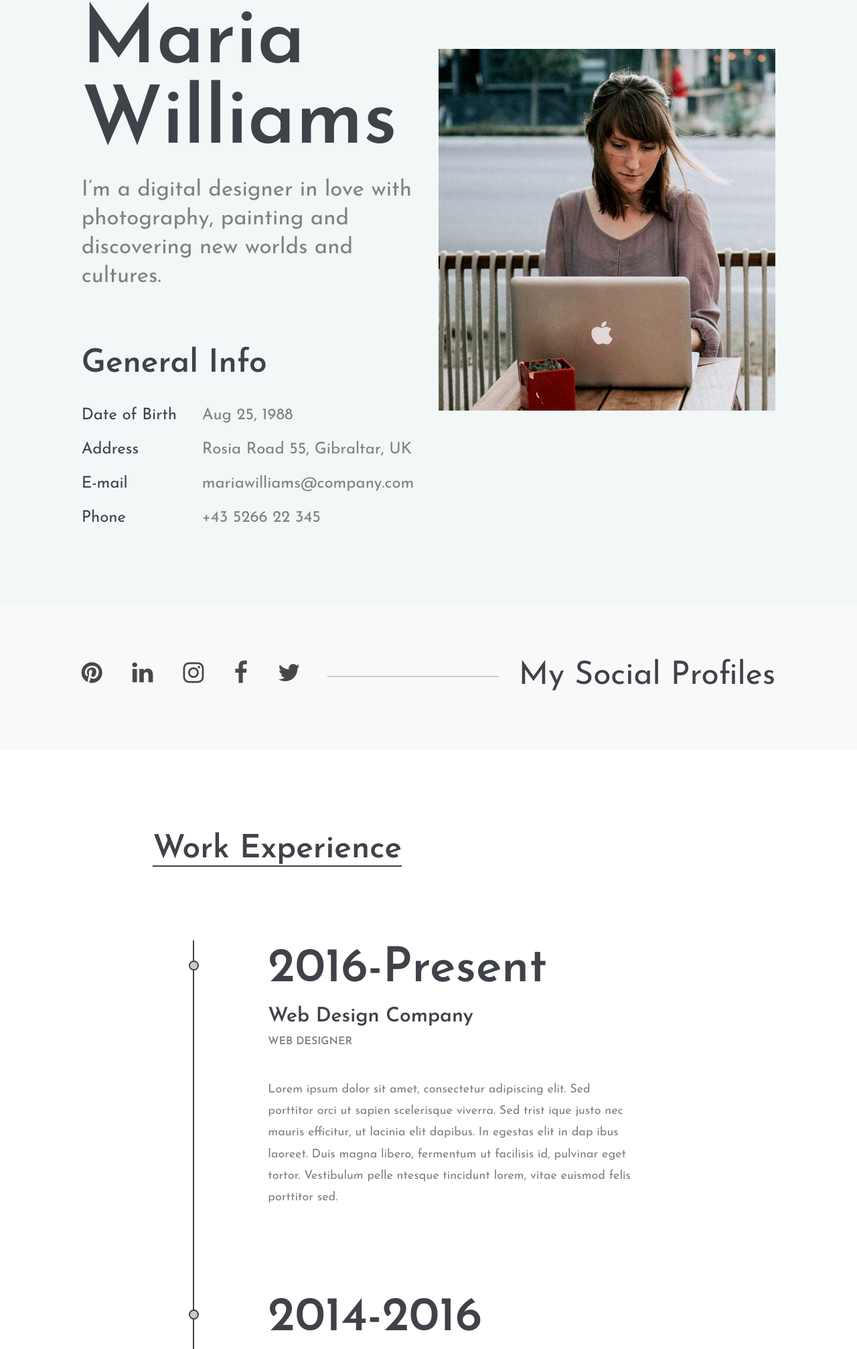
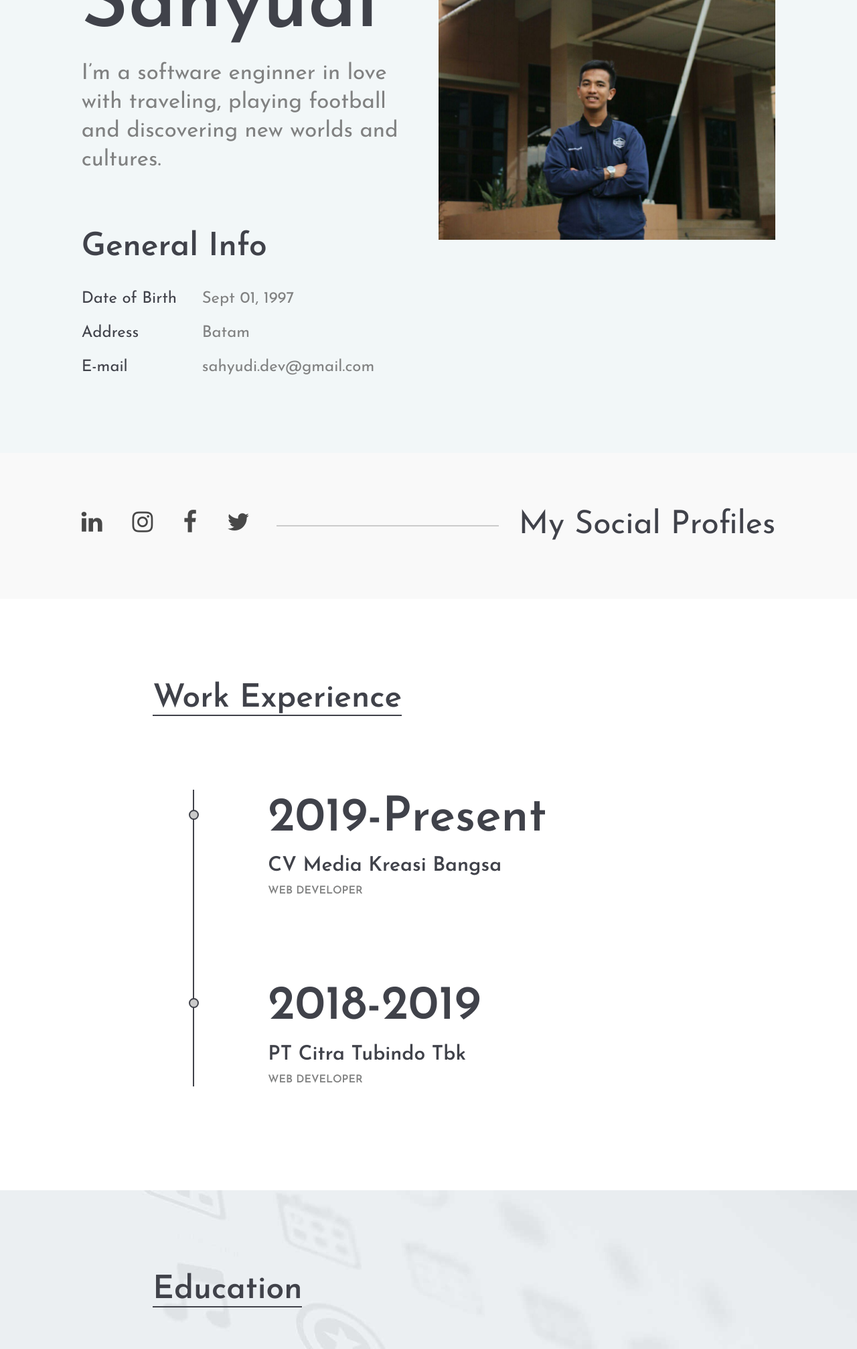
Before and after one commit to sahyudi/sahyudi.github.io, a plain HTML site: page index.html in a window 1280 px wide. Shown: the part 296-2310 px from the top of the page at 67% size. Drawn offline with nearby package versions, Linux system fonts and the light colour scheme.

Commit message:
ganti profile

```diff
--- a/index.html
+++ b/index.html
@@ -2,7 +2,7 @@
 <html lang="en">
 
 <head>
-	<title>Civic - CV Resume</title>
+	<title>Sahyudi - CV Resume</title>
 	<meta charset="UTF-8">
 	<meta name="description" content="Civic - CV Resume">
 	<meta name="keywords" content="resume, civic, onepage, creative, html">
@@ -36,7 +36,9 @@
 	</div>
 
 	<!-- Header section start -->
-	<header class="header-section">
+
+
+	<!-- <header class="header-section">
 		<div class="container-fluid">
 			<div class="row">
 				<div class="col-md-4">
@@ -51,7 +53,9 @@
 				</div>
 			</div>
 		</div>
-	</header>
+	</header> -->
+
+
 	<!-- Header section end -->
 
 	<!-- Hero section start -->
@@ -62,23 +66,24 @@
 					<div class="row">
 						<div class="col-lg-6">
 							<div class="hero-text">
-								<h2>Maria Williams</h2>
-								<p>I’m a digital designer in love with photography, painting and discovering new worlds
-									and cultures.</p>
+								<h2>Muhamad Sahyudi</h2>
+								<p>I’m a software enginner in love with traveling, playing football and discovering new
+									worlds and
+									cultures.</p>
 							</div>
 							<div class="hero-info">
 								<h2>General Info</h2>
 								<ul>
-									<li><span>Date of Birth</span>Aug 25, 1988</li>
-									<li><span>Address</span>Rosia Road 55, Gibraltar, UK</li>
-									<li><span>E-mail</span>mariawilliams@company.com</li>
-									<li><span>Phone </span>+43 5266 22 345</li>
+									<li><span>Date of Birth</span>Sept 01, 1997</li>
+									<li><span>Address</span>Batam</li>
+									<li><span>E-mail</span>sahyudi.dev@gmail.com</li>
+									<!-- <li><span>Phone </span>+43 5266 22 345</li> -->
 								</ul>
 							</div>
 						</div>
 						<div class="col-lg-6">
 							<figure class="hero-image">
-								<img src="img/hero.jpg" alt="5">
+								<img src="img/sahyudi.jpg" alt="5">
 							</figure>
 						</div>
 					</div>
@@ -95,11 +100,11 @@
 				<div class="col-xl-10 offset-xl-1">
 					<div class="social-link-warp">
 						<div class="social-links">
-							<a href=""><i class="fa fa-pinterest"></i></a>
-							<a href=""><i class="fa fa-linkedin"></i></a>
-							<a href=""><i class="fa fa-instagram"></i></a>
-							<a href=""><i class="fa fa-facebook"></i></a>
-							<a href=""><i class="fa fa-twitter"></i></a>
+							<!-- <i href=""><i class="fa fa-pinterest"></i></a> -->
+							<a href="https://www.linkedin.com/in/muhamad-sahyudi"><i class="fa fa-linkedin"></i></a>
+							<a href="https://www.instagram.com/mhmd_sahyudi/"><i class="fa fa-instagram"></i></a>
+							<a href="https://www.facebook.com/muhamad.sahyudi01"><i class="fa fa-facebook"></i></a>
+							<a href="https://twitter.com/muhamad_sahyudi?s=09"><i class="fa fa-twitter"></i></a>
 						</div>
 						<h2 class="hidden-md hidden-sm">My Social Profiles</h2>
 					</div>
@@ -119,23 +124,23 @@
 					</div>
 					<ul class="resume-list">
 						<li>
-							<h2>2016-Present</h2>
-							<h3>Web Design Company</h3>
-							<h4>Web Designer</h4>
-							<p>Lorem ipsum dolor sit amet, consectetur adipiscing elit. Sed porttitor orci ut sapien
+							<h2>2019-Present</h2>
+							<h3>CV Media Kreasi Bangsa </h3>
+							<h4>Web Developer</h4>
+							<!-- <p>Lorem ipsum dolor sit amet, consectetur adipiscing elit. Sed porttitor orci ut sapien
 								scelerisque viverra. Sed trist ique justo nec mauris efficitur, ut lacinia elit dapibus.
 								In egestas elit in dap ibus laoreet. Duis magna libero, fermentum ut facilisis id,
 								pulvinar eget tortor. Vestibulum pelle ntesque tincidunt lorem, vitae euismod felis
-								porttitor sed. </p>
+								porttitor sed. </p> -->
 						</li>
 						<li>
-							<h2>2014-2016</h2>
-							<h3>Web Design Company</h3>
-							<h4>Web Designer</h4>
-							<p>Sit amet, consectetur adipiscing elit. Sed porttitor orci ut sapien scelerisque viverra.
+							<h2>2018-2019</h2>
+							<h3>PT Citra Tubindo Tbk</h3>
+							<h4>Web Developer</h4>
+							<!-- <p>Sit amet, consectetur adipiscing elit. Sed porttitor orci ut sapien scelerisque viverra.
 								Sed trist ique justo nec mauris efficitur, ut lacinia elit dapibus. In egestas elit in
 								dap ibus laoreet. Duis magna libero, fermentum ut facilisis id, pulvinar eget tortor.
-								Vestibulum pelle ntesque tincidunt lorem, vitae euismod felis porttitor sed. </p>
+								Vestibulum pelle ntesque tincidunt lorem, vitae euismod felis porttitor sed. </p> -->
 						</li>
 					</ul>
 				</div>
@@ -154,22 +159,22 @@
 					</div>
 					<ul class="resume-list">
 						<li>
-							<h2>2008</h2>
-							<h3>Ui/Ux Diploma</h3>
-							<h4>Design College California</h4>
-							<p>Sit amet, consectetur adipiscing elit. Sed porttitor orci ut sapien scelerisque viverra.
+							<h2>2019</h2>
+							<h3>Technical Information</h3>
+							<h4>Batam State Polytechnic</h4>
+							<!-- <p>Sit amet, consectetur adipiscing elit. Sed porttitor orci ut sapien scelerisque viverra.
 								Sed trist ique justo nec mauris efficitur, ut lacinia elit dapibus. In egestas elit in
 								dap ibus laoreet. Duis magna libero, fermentum ut facilisis id, pulvinar eget tortor.
-								Vestibulum pelle ntesque tincidunt lorem, vitae euismod felis porttitor sed. </p>
+								Vestibulum pelle ntesque tincidunt lorem, vitae euismod felis porttitor sed. </p> -->
 						</li>
 						<li>
 							<h2>2006</h2>
-							<h3>Web design Diploma</h3>
-							<h4>Design College California</h4>
-							<p>Sit amet, consectetur adipiscing elit. Sed porttitor orci ut sapien scelerisque viverra.
+							<h3>Software Engineering</h3>
+							<h4>Vocational High School 4 Batam</h4>
+							<!-- <p>Sit amet, consectetur adipiscing elit. Sed porttitor orci ut sapien scelerisque viverra.
 								Sed trist ique justo nec mauris efficitur, ut lacinia elit dapibus. In egestas elit in
 								dap ibus laoreet. Duis magna libero, fermentum ut facilisis id, pulvinar eget tortor.
-								Vestibulum pelle ntesque tincidunt lorem, vitae euismod felis porttitor sed. </p>
+								Vestibulum pelle ntesque tincidunt lorem, vitae euismod felis porttitor sed. </p> -->
 						</li>
 					</ul>
 				</div>
@@ -180,7 +185,9 @@
 
 
 	<!-- Review section start -->
-	<section class="review-section spad pb-0">
+
+
+	<!-- <section class="review-section spad pb-0">
 		<div class="container-fluid">
 			<div class="row">
 				<div class="col-xl-7 offset-xl-2">
@@ -219,7 +226,9 @@
 				</div>
 			</div>
 		</div>
-	</section>
+	</section> -->
+
+
 	<!-- Review section end -->
 
 
```
Also changed, not shown: img/sahyudi.jpg (added).
